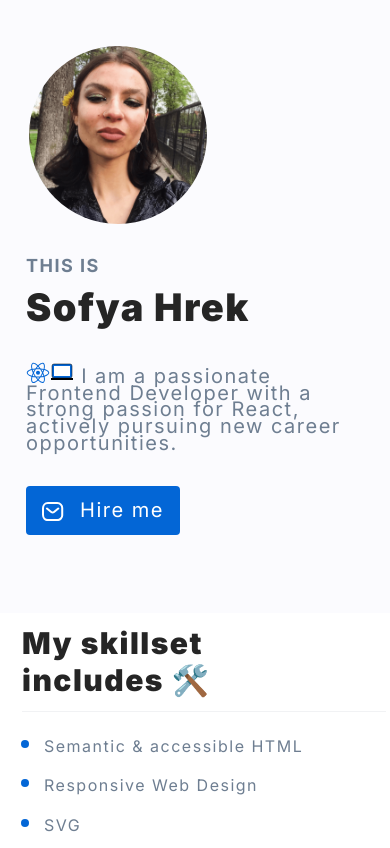
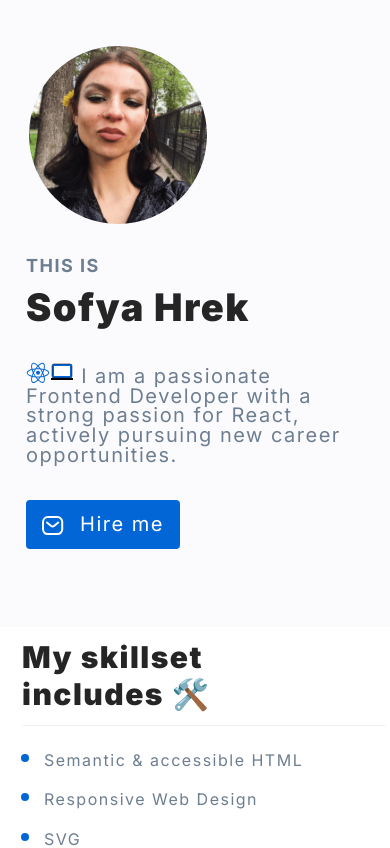
Before and after one commit to sofyahreksoftware/personal-homepage, a React (Create React App) app: page / in a window 390 px wide. Shown: the top 848 px of the page. Built offline with nearby package versions, Linux system fonts and the light colour scheme.

Commit message:
feat: increase line-height for Bio description ad add 100% section width for mobile

```diff
--- a/src/SkillsSection/styled.js
+++ b/src/SkillsSection/styled.js
@@ -8,6 +8,7 @@ export const StyledSection = styled.section`
   @media (max-width: ${({ theme }) => theme.media.mobile}px) {
     margin: 50px auto;
     padding: 4px;
+    width: 100%;
   }
 `;
 
--- a/src/StyledDescription/styled.js
+++ b/src/StyledDescription/styled.js
@@ -6,7 +6,7 @@ export const Description = styled.p`
   font-size: 20px;
   line-height: 28px;
   font-weight: 400;
-  line-height: 16.94px;
+  line-height: 19.94px;
   color: ${({ theme }) => theme.colors.slateGray};
 
   ${({ $forFooter }) =>
```
